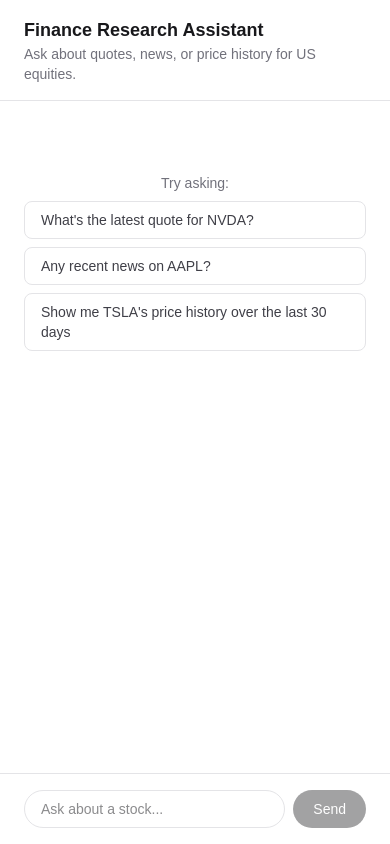
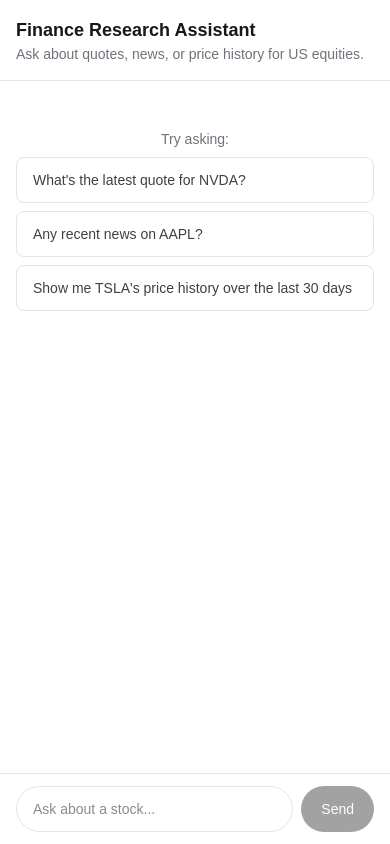
Before and after one commit to Angie-96/finance-ai-assistant, a Next.js app: page / in a window 390 px wide. Built offline with nearby package versions, Linux system fonts and the light colour scheme.

Commit message:
Improve layout and chat component styling: add viewport metadata for responsive design and adjust padding for improved layout consistency across devices.

```diff
--- a/app/layout.tsx
+++ b/app/layout.tsx
@@ -1,4 +1,4 @@
-import type { Metadata } from "next";
+import type { Metadata, Viewport } from "next";
 import { Geist, Geist_Mono } from "next/font/google";
 import "./globals.css";
 
@@ -17,6 +17,12 @@ export const metadata: Metadata = {
   description: "AI-powered financial research assistant with live quotes, news, and price history.",
 };
 
+export const viewport: Viewport = {
+  width: "device-width",
+  initialScale: 1,
+  viewportFit: "cover",
+};
+
 export default function RootLayout({ children }: LayoutProps<"/">) {
   return (
     <html
--- a/components/chat/Chat.tsx
+++ b/components/chat/Chat.tsx
@@ -28,7 +28,7 @@ export function Chat() {
 
   return (
     <div className="flex h-dvh w-full flex-col">
-      <header className="border-b border-zinc-200 px-6 py-4 dark:border-zinc-800">
+      <header className="border-b border-zinc-200 px-4 pt-[max(1rem,env(safe-area-inset-top))] pb-4 sm:px-6 dark:border-zinc-800">
         <h1 className="text-lg font-semibold text-zinc-900 dark:text-zinc-50">
           Finance Research Assistant
         </h1>
@@ -38,9 +38,9 @@ export function Chat() {
       </header>
 
       <main className="flex flex-1 min-h-0 flex-col">
-        <div className="flex-1 overflow-y-auto px-6 py-6">
+        <div className="flex-1 overflow-y-auto px-4 py-4 sm:px-6 sm:py-6">
           {messages.length === 0 ? (
-            <div className="mx-auto flex max-w-md flex-col gap-2 pt-12 text-center">
+            <div className="mx-auto flex max-w-md flex-col gap-2 pt-8 text-center sm:pt-12">
               <p className="text-sm text-zinc-500 dark:text-zinc-400">
                 Try asking:
               </p>
@@ -49,7 +49,7 @@ export function Chat() {
                   key={s}
                   type="button"
                   onClick={() => submit(s)}
-                  className="rounded-lg border border-zinc-200 px-4 py-2 text-left text-sm text-zinc-700 transition-colors hover:bg-zinc-50 dark:border-zinc-800 dark:text-zinc-300 dark:hover:bg-zinc-900"
+                  className="rounded-lg border border-zinc-200 px-4 py-3 text-left text-sm text-zinc-700 transition-colors hover:bg-zinc-50 dark:border-zinc-800 dark:text-zinc-300 dark:hover:bg-zinc-900"
                 >
                   {s}
                 </button>
@@ -92,19 +92,19 @@ export function Chat() {
             e.preventDefault();
             submit(input);
           }}
-          className="mx-auto flex w-full max-w-2xl gap-2 border-t border-zinc-200 px-6 py-4 dark:border-zinc-800"
+          className="mx-auto flex w-full max-w-2xl gap-2 border-t border-zinc-200 px-4 pt-3 pb-[calc(0.75rem+env(safe-area-inset-bottom))] sm:px-6 sm:pt-4 dark:border-zinc-800"
         >
           <input
             value={input}
             onChange={(e) => setInput(e.target.value)}
             disabled={isBusy}
             placeholder="Ask about a stock..."
-            className="flex-1 rounded-full border border-zinc-200 bg-white px-4 py-2 text-sm text-zinc-900 outline-none focus:border-zinc-400 disabled:opacity-50 dark:border-zinc-800 dark:bg-zinc-900 dark:text-zinc-50"
+            className="flex-1 rounded-full border border-zinc-200 bg-white px-4 py-3 text-sm text-zinc-900 outline-none focus:border-zinc-400 disabled:opacity-50 dark:border-zinc-800 dark:bg-zinc-900 dark:text-zinc-50"
           />
           <button
             type="submit"
             disabled={isBusy || !input.trim()}
-            className="rounded-full bg-zinc-900 px-5 py-2 text-sm font-medium text-white disabled:opacity-40 dark:bg-zinc-50 dark:text-zinc-900"
+            className="rounded-full bg-zinc-900 px-5 py-3 text-sm font-medium text-white disabled:opacity-40 dark:bg-zinc-50 dark:text-zinc-900"
           >
             {isBusy ? "..." : "Send"}
           </button>
@@ -209,7 +209,7 @@ function ToolError({ message }: { message?: string }) {
 function QuoteCard({ quote }: { quote: Quote }) {
   const isUp = quote.changePercent >= 0;
   return (
-    <div className="flex items-center justify-between rounded-lg border border-zinc-200 px-4 py-3 dark:border-zinc-800">
+    <div className="flex flex-col gap-2 rounded-lg border border-zinc-200 px-4 py-3 sm:flex-row sm:items-center sm:justify-between dark:border-zinc-800">
       <div>
         <p className="font-mono text-sm font-semibold text-zinc-900 dark:text-zinc-50">
           {quote.symbol}
@@ -218,7 +218,7 @@ function QuoteCard({ quote }: { quote: Quote }) {
           as of {new Date(quote.asOf).toLocaleString()}
         </p>
       </div>
-      <div className="text-right">
+      <div className="sm:text-right">
         <p className="font-mono text-sm text-zinc-900 dark:text-zinc-50">
           ${quote.price.toFixed(2)}
         </p>
```
